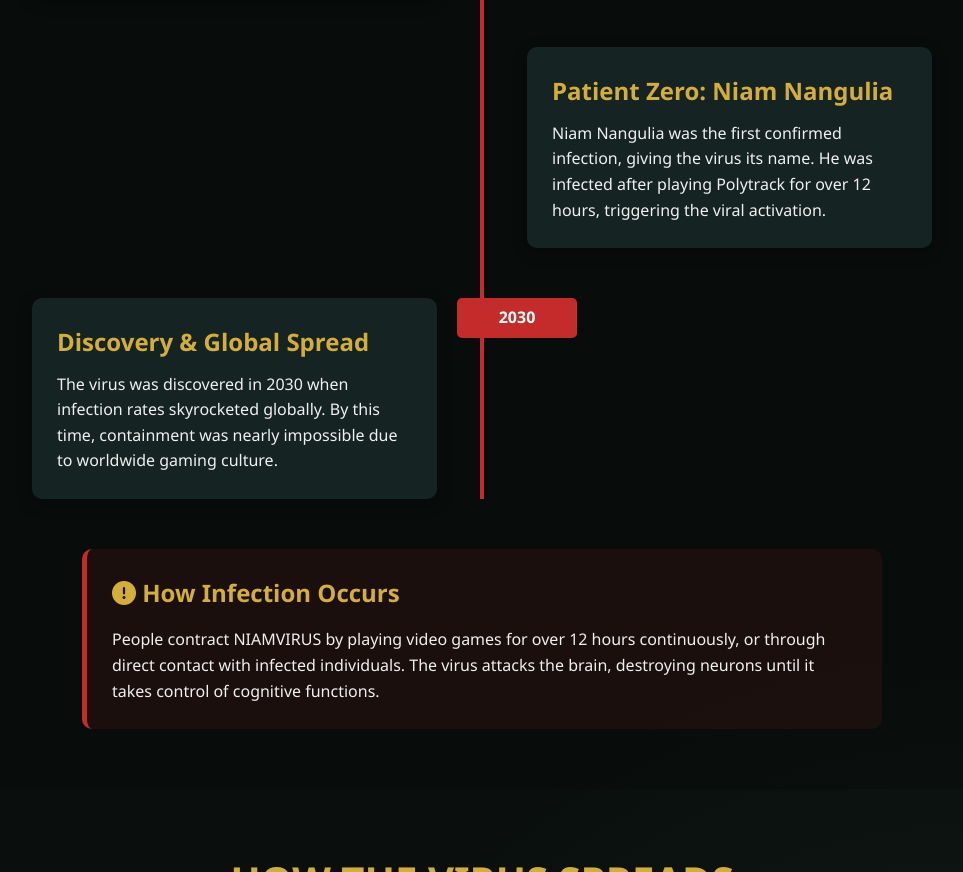
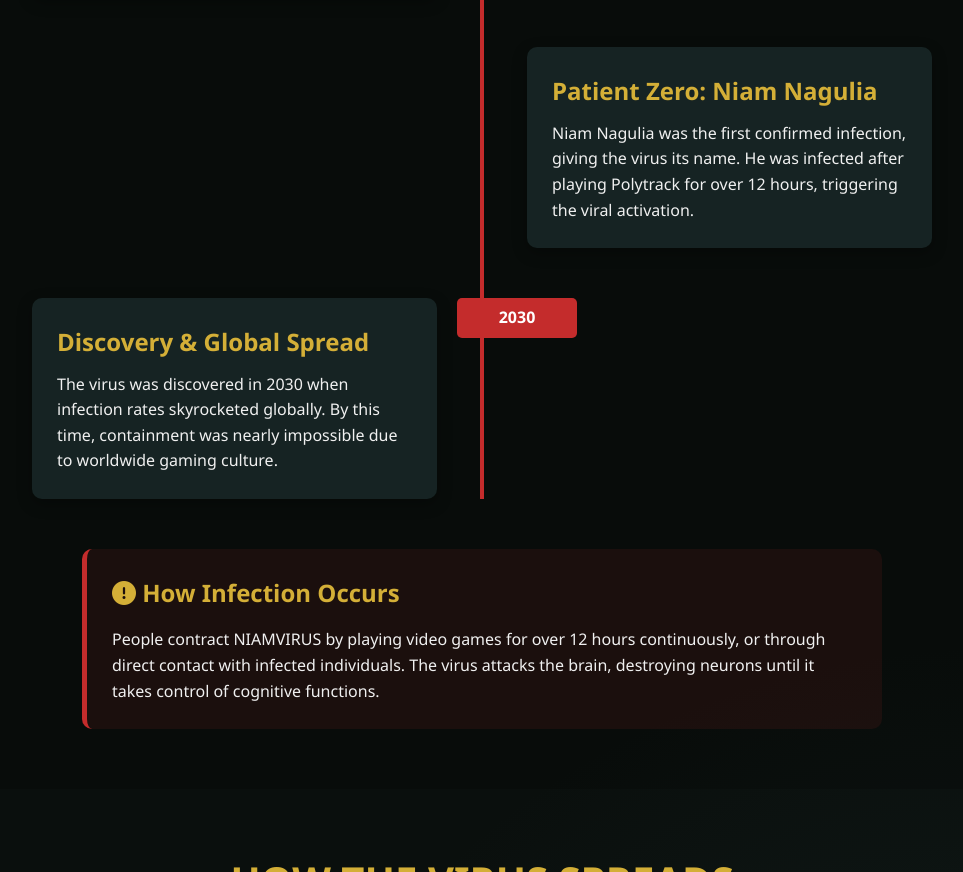
Before and after one commit to NiamCO/zombieapocalypse, a plain HTML site: page index.html in a window 1280 px wide. Shown: the part 2387-3259 px from the top of the page, without its empty margins (158-1121 px from the left). Drawn offline with Linux system fonts and the light colour scheme.

Commit message:
Update index.html

```diff
--- a/index.html
+++ b/index.html
@@ -4,6 +4,7 @@
     <meta charset="UTF-8">
     <meta name="viewport" content="width=device-width, initial-scale=1.0">
     <title>NIAMVIRUS Emergency Preparedness - Survive the Apocalypse</title>
+    <link rel="icon" href="https://niamco.github.io/zombieapocalypse/favicon.png">
     <link rel="stylesheet" href="https://cdnjs.cloudflare.com/ajax/libs/font-awesome/6.4.0/css/all.min.css">
     <style>
         * {
@@ -564,8 +565,8 @@
                 <!-- Timeline Item 2 -->
                 <div class="timeline-item right">
                     <div class="timeline-content">
-                        <h3>Patient Zero: Niam Nangulia</h3>
-                        <p>Niam Nangulia was the first confirmed infection, giving the virus its name. He was infected after playing Polytrack for over 12 hours, triggering the viral activation.</p>
+                        <h3>Patient Zero: Niam Nagulia</h3>
+                        <p>Niam Nagulia was the first confirmed infection, giving the virus its name. He was infected after playing Polytrack for over 12 hours, triggering the viral activation.</p>
                     </div>
                 </div>
 
```
